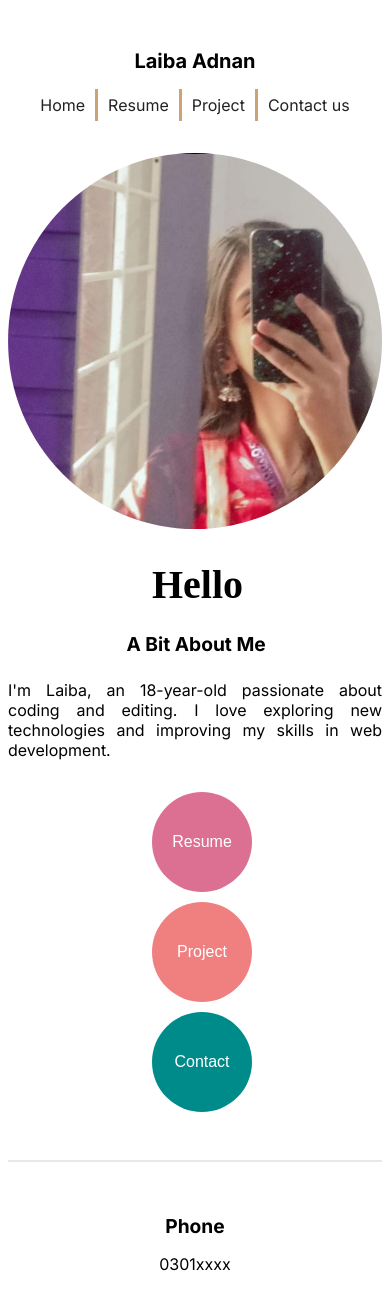
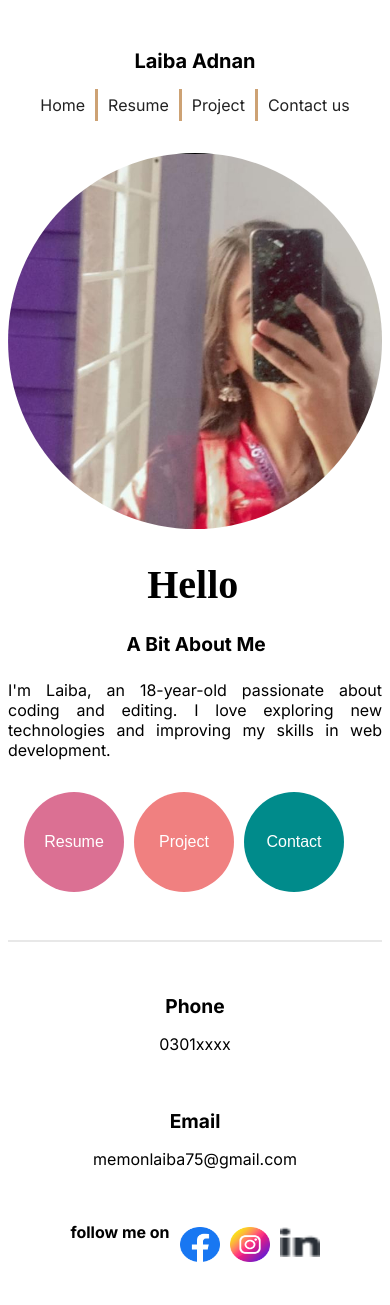
Before and after one commit to laiba310/resume-websitee, a Next.js app: page / in a window 390 px wide. Shown: the top 1305 px of the page. Built offline with nearby package versions, Linux system fonts and the light colour scheme.

Commit message:
Made layout changes in global CSS for better responsiveness

```diff
--- a/src/app/globals.css
+++ b/src/app/globals.css
@@ -75,7 +75,7 @@ nav a {
 .hea2 {
   margin-top: 10rem;
   margin-left: 6rem;
-  font-size: 6rem;
+  font-size: 4rem;
   font-weight: bold;
   font-family: 'Times New Roman', Times, serif;
 }
@@ -327,7 +327,9 @@ margin-right: 2rem;
     align-items: center;
     margin-bottom: 2rem;
   }
-
+.hea2{
+  margin-left: 8.7rem;
+}
   .nav-start,
   nav ul {
     align-items: center;
@@ -347,26 +349,37 @@ margin-right: 2rem;
     text-align: justify;
     text-justify: inter-word;
 }
+.hea3 {
+  font-size: 1.2rem;
+  margin-left: 7.4rem;
+}  .div{
+  width: 100% !important;
+  margin-top: 1rem;
+
 }
- .hea2 {
-        font-size: 2.5rem;
-        margin-left: 9rem !important;
-    }
+.row {
+  display: flex;
+  flex-direction: column; /* Stacking the timeline items vertically */
+  padding-left: 30px;
 
+}
+}
 
-  /* Hero section */
-  .heroimg {
-    width: 100%;
-    height: auto;
-    margin: 1rem 0;
-  }
+.row {
+  display: flex;
+  flex-direction: column; /* Stacking the timeline items vertically */
+  padding-left: 30px;
+  margin-left: 15rem;
+
+}
+
 
   /* Button adjustments */
   .buttons {
     flex-direction: column;
-
+    display: flex;
+  flex-direction: row;
     gap: 10px;
-    margin-left: 9rem;
   }
 
   button {
@@ -402,10 +415,7 @@ margin-right: 2rem;
   }
 
 
-  .hea3 {
-    font-size: 1.2rem;
-    margin-left: 7.4rem;
-  }
+
 
   .para1 {
     font-size: 1rem;
@@ -429,8 +439,9 @@ margin-right: 2rem;
     font-size: 0.8rem;
   }
   .div{
-   width: 100% !important;
+   width: 95%;
    margin-top: 1rem;
+
   }
 
 
@@ -441,12 +452,7 @@ margin-right: 2rem;
   font-size: 4rem;
 }
 
-.row {
-  display: flex;
-  flex-direction: column; /* Stacking the timeline items vertically */
-  padding-left: 30px;
 
-}
 
 .page-content {
   padding: 2rem;
@@ -618,7 +624,7 @@ margin-right: 2rem;
   cursor: pointer;
   transition: transform 0.2s ease;
   width: 220.14px ;
-  margin-left: 12rem;
+  margin-left: 12rem ;
   margin-bottom: 4rem;
   text-align: center;
 
@@ -636,7 +642,7 @@ margin-right: 2rem;
   }
 
   .but {
-    margin-left: 3rem;
+    margin-left: 12rem ;
     margin-right: auto;
     width: 200px;
   }
@@ -673,10 +679,17 @@ margin-right: 2rem;
 
   .but {
     width: 100%;
-    padding: 10px;
+
+
   }
   .block-titlee h2{
-     margin-left: 1rem }
+     margin-left: 1rem
+    }
+    br {
+      display: none;
+    }
+
+
 }
 
 
@@ -689,9 +702,6 @@ margin-right: 2rem;
 }
 .timeline-item p {
   text-align: justify;
-}
-br {
-  display: none;
 }
 
 .para1 {
@@ -821,6 +831,12 @@ margin-right: 50rem;
     font-size: 1.1rem; /* Slightly reduce title size */
 
   }
+  .buttons{
+    display: flex;
+    flex-direction: row; /* This makes elements arrange in a row */
+    justify-content: center; /* Center-aligns content horizontally */
+    gap: 10px;
+  margin-left: 1rem;  }
   .heroimg {
     margin: 0 !important;
 }
@@ -870,7 +886,10 @@ margin-right: 50rem;
   position: relative;
   padding-left: 0rem;
 }
+.butt{
+  margin-left: 4rem !important;
 
+}
 }
 @media (max-width: 1399.98px) {
 
@@ -886,7 +905,5 @@ margin-right: 50rem;
   width: 100%;
   margin-left: 0px;
 }
-.butt{
-  margin-left: 2rem;
+
 }
-}
```
